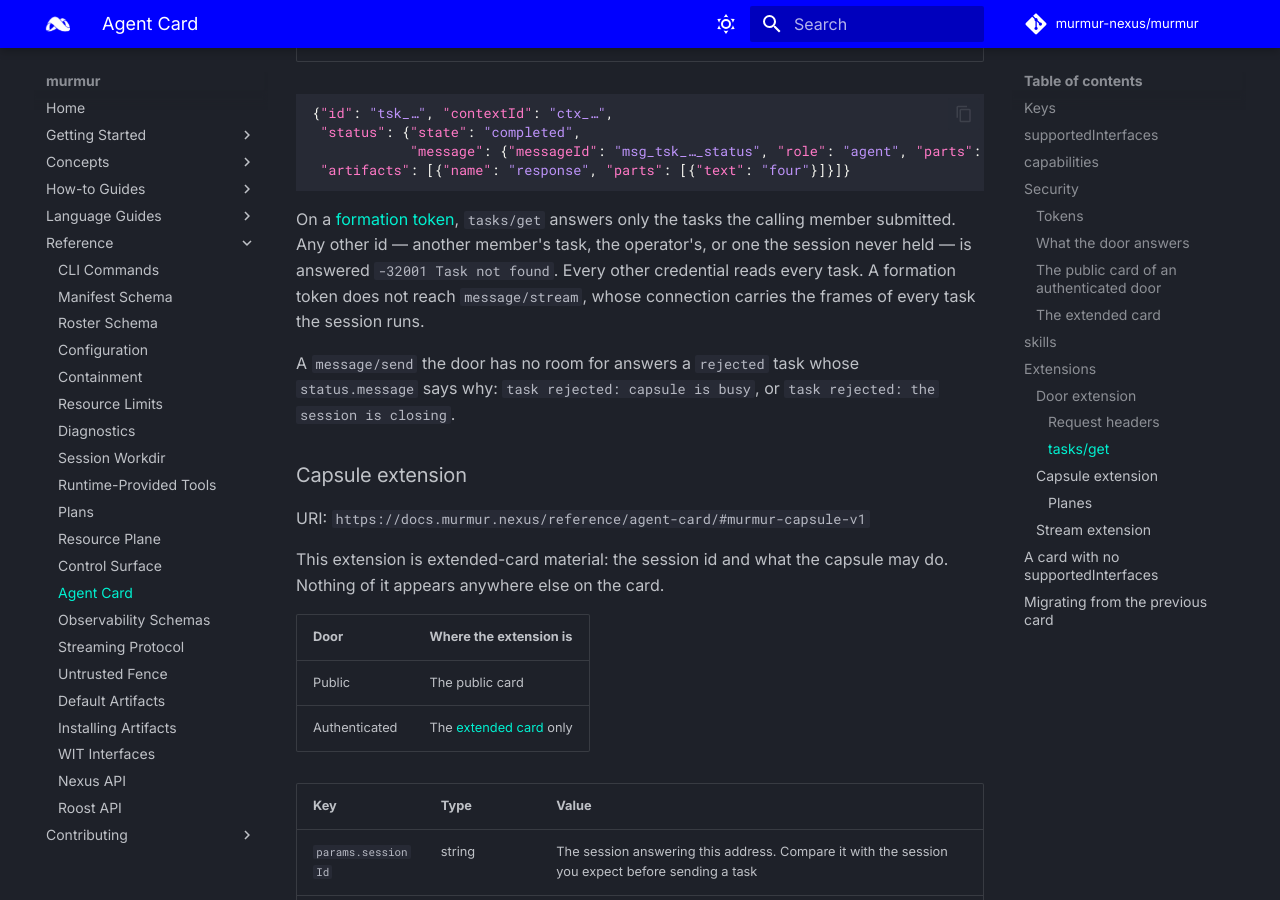
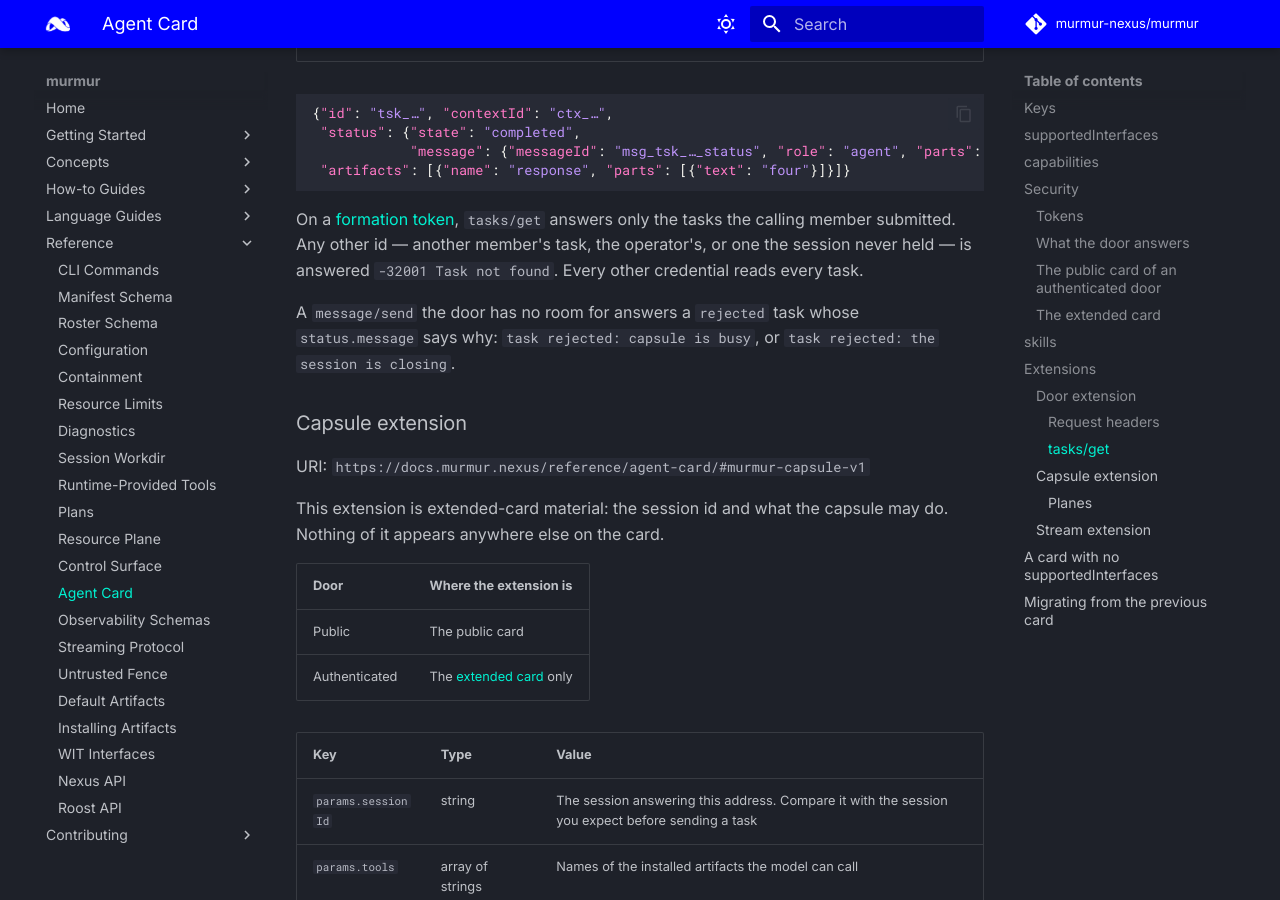
Before and after one commit to murmur-nexus/murmur, an MkDocs documentation site: the page built from docs/content/reference/agent-card.md, in a window 1280 px wide and 900 px high, scrolled down 12314 px. Built offline with MkDocs 1.6.1 and Material for MkDocs 9.7.7, drawn with Linux system fonts in a browser that asks for light colours; comment, search, counter and statistics services are not loaded.

```diff
--- a/docs/content/reference/agent-card.md
+++ b/docs/content/reference/agent-card.md
@@ -436,9 +436,7 @@ answers the header with `-32602` without starting a task — see
 
 On a [formation token](roster.md#formation-token), `tasks/get` answers only the tasks the calling
 member submitted. Any other id — another member's task, the operator's, or one the session never
-held — is answered `-32001 Task not found`. Every other credential reads every task. A formation
-token does not reach `message/stream`, whose connection carries the frames of every task the
-session runs.
+held — is answered `-32001 Task not found`. Every other credential reads every task.
 
 A `message/send` the door has no room for answers a `rejected` task whose `status.message` says
 why: `task rejected: capsule is busy`, or `task rejected: the session is closing`.
```
Also changed, not shown: docs/content/reference/roster.md (+1 -1 lines).
